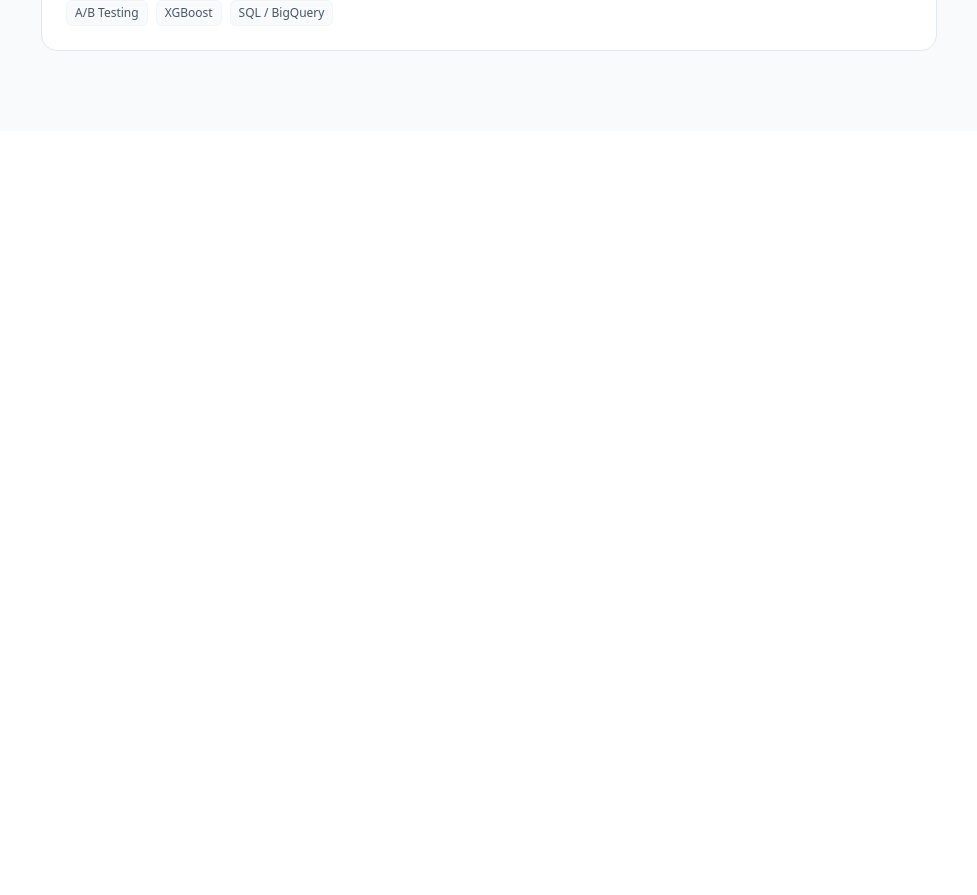
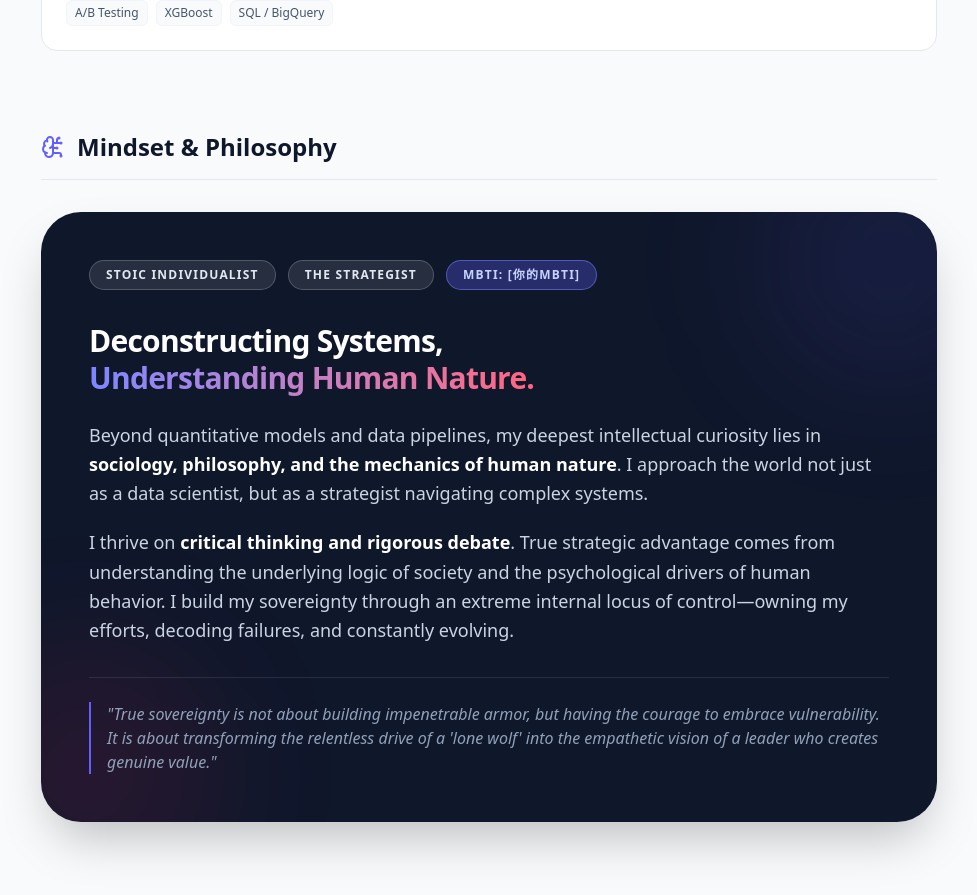
Before and after one commit to Dennis030204/my_website, a Next.js app: page /about in a window 1280 px wide. Shown: the part 2120-3015 px from the top of the page, without its empty margins (151-1128 px from the left). Before the commit the page ends 2251 px from the top, so only its background shows below. Built offline with nearby package versions, Linux system fonts and the light colour scheme.

Commit message:
Update profile

```diff
--- a/app/about/page.tsx
+++ b/app/about/page.tsx
@@ -1,5 +1,5 @@
 import Link from 'next/link';
-import { ArrowLeft, ArrowRight, FileText, BookOpen, Briefcase, GraduationCap, Github, Linkedin, Mail } from 'lucide-react';
+import { ArrowLeft, ArrowRight, FileText, BookOpen, Briefcase, GraduationCap, Github, Linkedin, Mail,BrainCircuit } from 'lucide-react';
 
 export default function About() {
   return (
@@ -153,6 +153,58 @@ export default function About() {
           </div>
         </section>
 
+        {/* 5. 核心理念与底层哲学 (Core Ethos & Mindset) */}
+        <section className="mt-20">
+          <div className="flex items-center gap-3 mb-8 border-b border-slate-200 pb-4">
+            <BrainCircuit className="w-6 h-6 text-indigo-500" />
+            <h2 className="text-2xl font-bold">Mindset & Philosophy</h2>
+          </div>
+
+          <div className="bg-slate-900 text-white p-8 md:p-12 rounded-[2.5rem] shadow-2xl relative overflow-hidden group">
+            {/* 极具深度的暗色背景光晕装饰 */}
+            <div className="absolute top-0 right-0 w-64 h-64 bg-indigo-500/10 rounded-full blur-3xl -mr-20 -mt-20 transition-transform duration-700 group-hover:scale-150"></div>
+            <div className="absolute bottom-0 left-0 w-64 h-64 bg-rose-500/10 rounded-full blur-3xl -ml-20 -mb-20 transition-transform duration-700 group-hover:scale-150"></div>
+
+            <div className="relative z-10">
+              {/* 核心人格标签 */}
+              <div className="flex flex-wrap gap-3 mb-8">
+                <span className="px-4 py-1.5 bg-white/10 border border-white/20 rounded-full text-xs font-bold tracking-widest uppercase text-slate-200">
+                  Stoic Individualist
+                </span>
+                <span className="px-4 py-1.5 bg-white/10 border border-white/20 rounded-full text-xs font-bold tracking-widest uppercase text-slate-200">
+                  The Strategist
+                </span>
+                {/* 这里的 MBTI 你可以替换成你真实的，比如 ENTJ 或 INTJ */}
+                <span className="px-4 py-1.5 bg-indigo-500/30 border border-indigo-400/50 rounded-full text-xs font-bold tracking-widest uppercase text-indigo-200">
+                  MBTI: [你的MBTI]
+                </span>
+              </div>
+
+              <h3 className="text-3xl font-extrabold mb-6 leading-tight tracking-tight">
+                Deconstructing Systems, <br/>
+                <span className="text-transparent bg-clip-text bg-gradient-to-r from-indigo-400 to-rose-400">
+                  Understanding Human Nature.
+                </span>
+              </h3>
+
+              <div className="space-y-5 text-slate-300 font-light leading-relaxed text-lg">
+                <p>
+                  Beyond quantitative models and data pipelines, my deepest intellectual curiosity lies in <strong className="text-white font-semibold">sociology, philosophy, and the mechanics of human nature</strong>. I approach the world not just as a data scientist, but as a strategist navigating complex systems.
+                </p>
+                <p>
+                  I thrive on <strong className="text-white font-semibold">critical thinking and rigorous debate</strong>. True strategic advantage comes from understanding the underlying logic of society and the psychological drivers of human behavior. I build my sovereignty through an extreme internal locus of control—owning my efforts, decoding failures, and constantly evolving.
+                </p>
+                {/* 展现脆弱性与力量的宣言金句 */}
+                <div className="mt-8 pt-6 border-t border-white/10">
+                  <p className="italic text-slate-400 pl-4 border-l-2 border-indigo-500 text-base">
+                    "True sovereignty is not about building impenetrable armor, but having the courage to embrace vulnerability. It is about transforming the relentless drive of a 'lone wolf' into the empathetic vision of a leader who creates genuine value."
+                  </p>
+                </div>
+              </div>
+            </div>
+          </div>
+        </section>
+
       </div>
     </main>
   );
```
